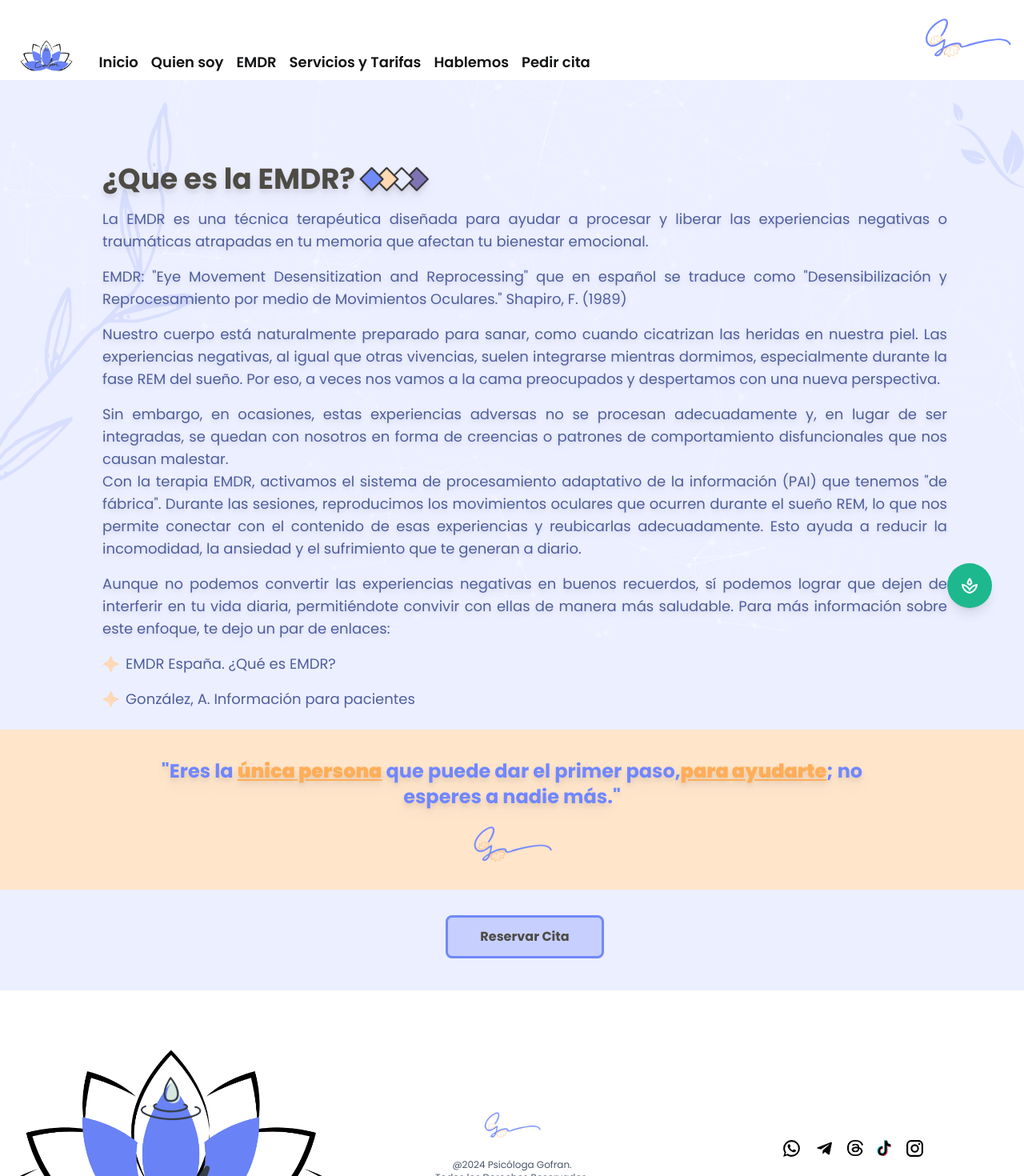
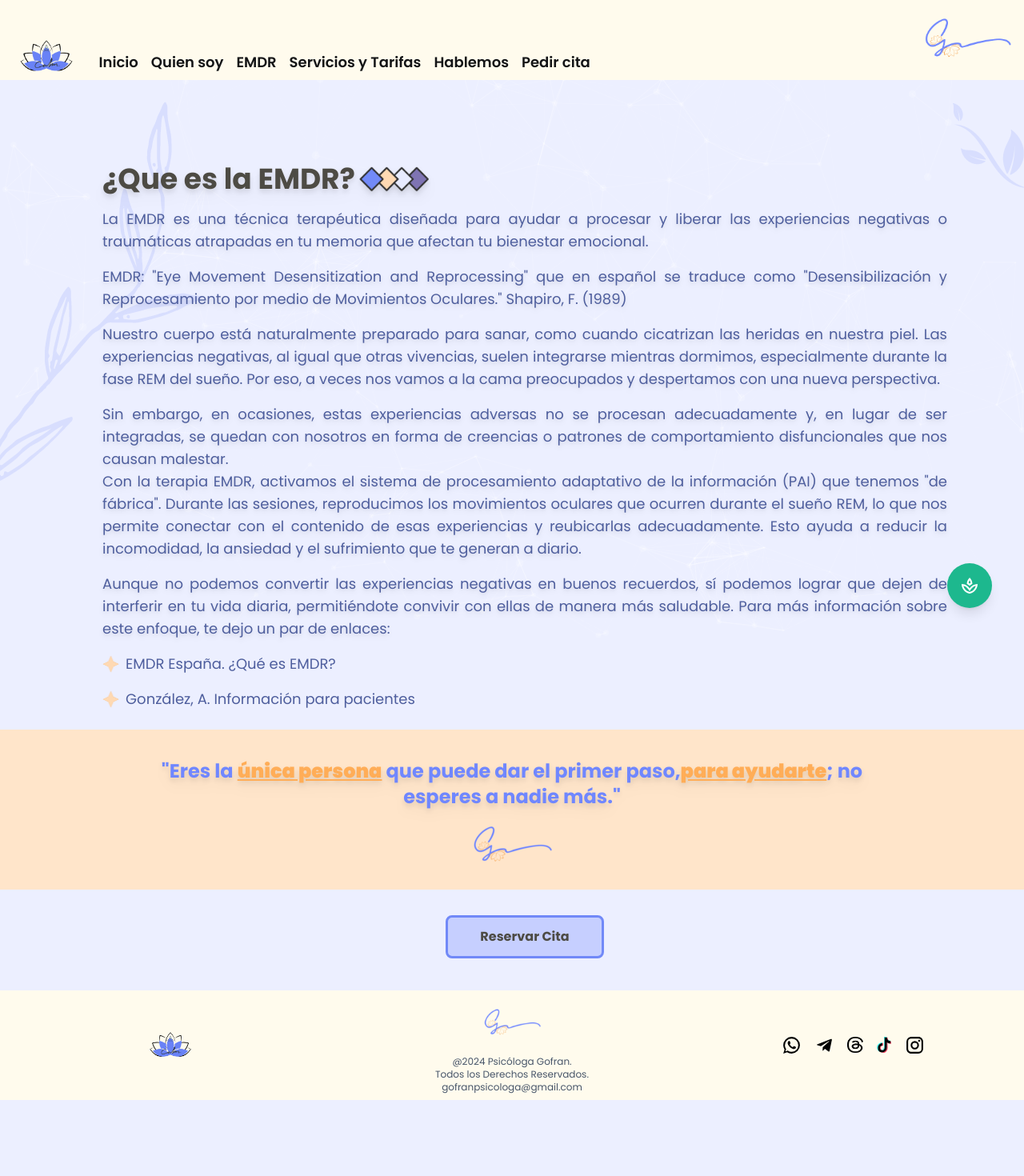
Before and after one commit to Kelocoes/gofran-webpage, a React (Vite) app: page /emdr in a window 1280 px wide. Shown: the top 1470 px of the page at 80% size. After the commit the page ends 1375 px from the top, so only its background shows below. Built offline with nearby package versions, Linux system fonts and the light colour scheme; no server answers.

Commit message:
Change color on header and footer

```diff
--- a/src/components/Footer/Footer.tsx
+++ b/src/components/Footer/Footer.tsx
@@ -9,9 +9,9 @@ import Gofranlogo from "../../assets/images/gofran-logo-mini.png";
 
 export default function Footer (): JSX.Element {
     return (
-        <div className="bg-[#FFFFFF] grid grid-rows-3 sm:grid-cols-3 sm:grid-rows-1 justify-center items-center z-10 w-full space-y-4 sm:space-y-0 py-2">
+        <div className="bg-[#FFFBED] grid grid-rows-3 sm:grid-cols-3 sm:grid-rows-1 justify-center items-center z-10 w-full space-y-4 sm:space-y-0 py-2">
             <div className="flex justify-center items-center">
-                <img src={logo} alt="Logo Psic Gofran" className="w-auto w-[15%]" />
+                <img src={logo} alt="Logo Psic Gofran" className="w-auto h-12" />
             </div>
             <p className="text-slate-600 font-body text-center text-xs">
                 <img src={Gofranlogo} alt="Main post" className="mx-auto w-[17%]" />
--- a/src/components/Header/Header.tsx
+++ b/src/components/Header/Header.tsx
@@ -22,11 +22,11 @@ export default function Header (): JSX.Element {
     };
 
     return (
-        <div className="relative w-full z-20">
-            <Grow in={true} timeout={300} className="bg-white">
+        <div className="relative w-full z-20 ">
+            <Grow in={true} timeout={300} className="bg-[#FFFBED]">
                 {matches
                     ? (
-                        <div className="w-full bg-[#ECEFFF] flex justify-between items-center px-4
+                        <div className="w-full bg-[#FFFBED] flex justify-between items-center px-4
                         ">
                             <div className="flex items-end space-x-8 ml-6">
                                 <button onClick={() => navigate("/")}>
@@ -96,7 +96,7 @@ export default function Header (): JSX.Element {
                         </div>
                     )
                     : (
-                        <div className="flex justify-center items-center w-full">
+                        <div className="flex justify-center items-center w-full header-mobile">
                             <Accordion
                                 square={true}
                                 sx={{ borderRadius: "10px", width: "100%" }}
@@ -107,6 +107,7 @@ export default function Header (): JSX.Element {
                                     expandIcon={<ExpandMoreIcon />}
                                     aria-controls="panel1a-content"
                                     id="panel1a-header"
+                                    sx={{backgroundColor:"#FFFBED"}}
                                 >
                                     <div className="items-center flex flex-row">
                                         <img
@@ -119,7 +120,7 @@ export default function Header (): JSX.Element {
                                         </h2>
                                     </div>
                                 </AccordionSummary>
-                                <div>
+                                <div className="bg-[#FFFBED]">
                                     <MenuItem onClick={() => navigate("/")}><h2 className="font-body font-semibold text-lg">Inicio</h2></MenuItem>
                                     <MenuItem onClick={() => navigate("/quien-soy")}><h2 className="font-body font-semibold text-lg">Quien soy</h2></MenuItem>
                                     <MenuItem onClick={() => navigate("/EMDR")}><h2 className="font-body font-semibold text-lg">EMDR</h2></MenuItem>
```
